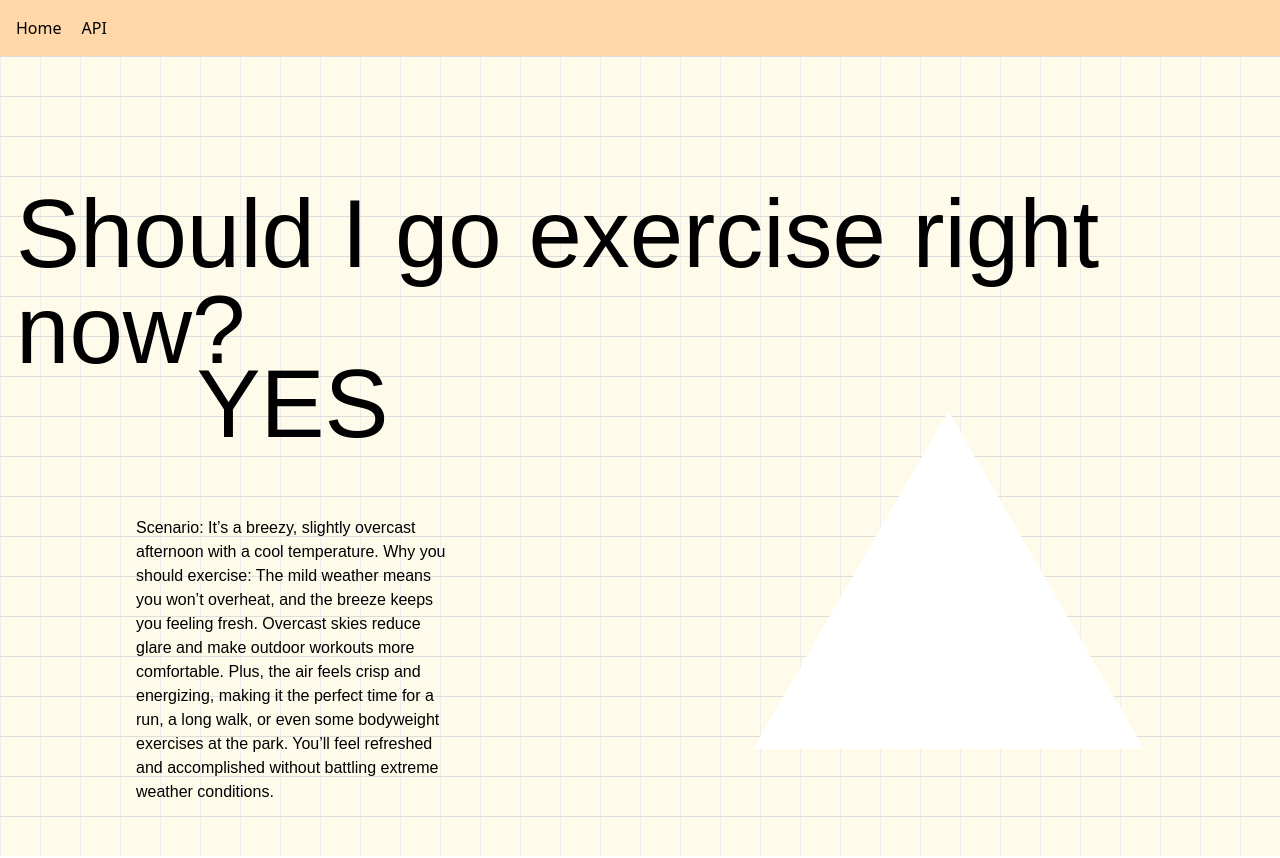
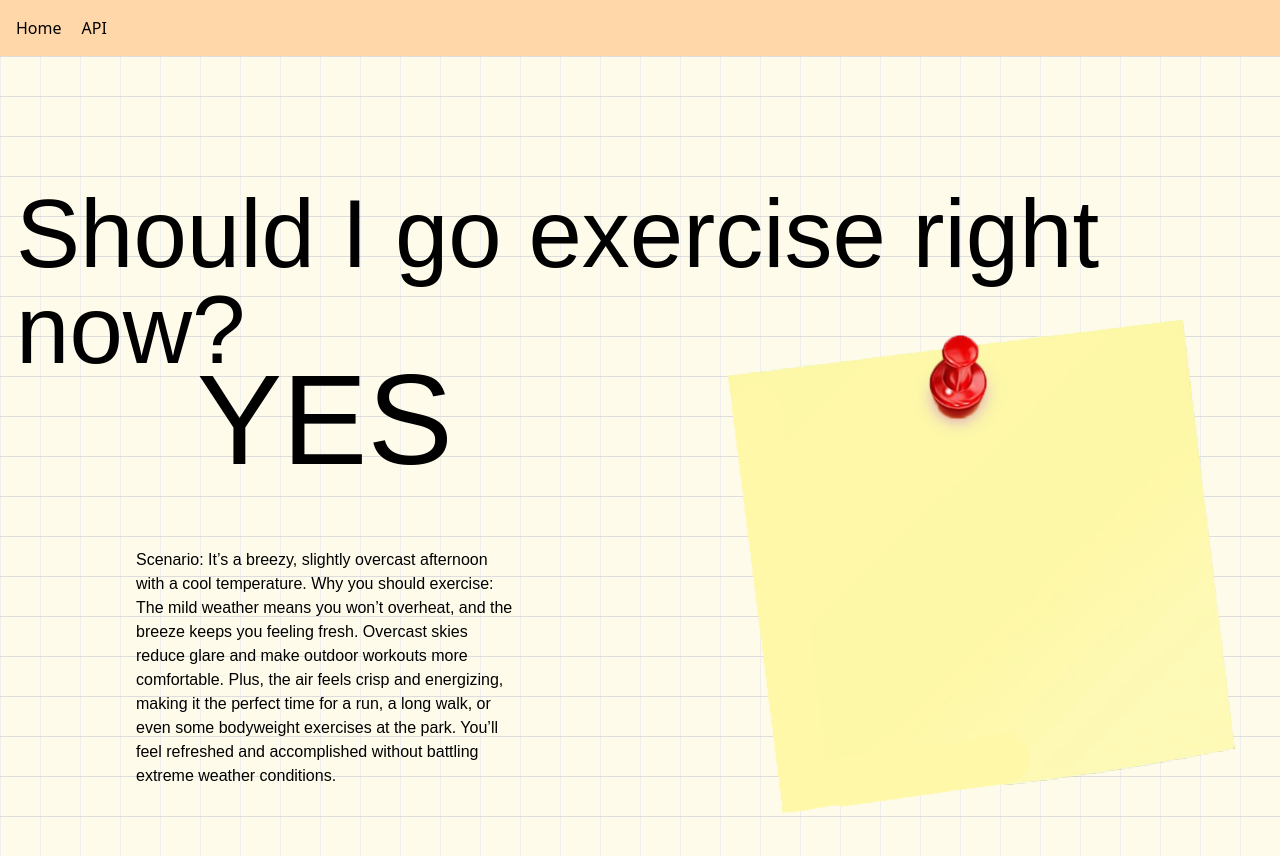
Before and after one commit to jee-gamer/should-I-go-exercise-today, a Next.js app: page / in a window 1280 px wide. Shown: the top 858 px of the page. Built offline with nearby package versions, Linux system fonts and the light colour scheme; a web font is replaced by a local one.

Commit message:
Change font for yesno

```diff
--- a/app/page.js
+++ b/app/page.js
@@ -4,6 +4,7 @@ import '@/app/globals.css'
 import localFont from 'next/font/local'
 
 const CaveatBrush_font = localFont({src: './fonts/CaveatBrush-Regular.ttf'})
+const PM_font = localFont({src: './fonts/PermanentMarker-Regular.ttf'})
 
 export default function Home() {
   return (
@@ -14,7 +15,7 @@ export default function Home() {
         <div id="main" className="flex flex-row items-center justify-center gap-16 mt-20">
 
             <div id="recommendation" className="flex flex-col items-center justify-center gap-16 m-30 text-black">
-                <div id="yesno" className="flex flex-col items-center justify-center gap-16 text-8xl">
+                <div id="yesno" className={`flex flex-col items-center justify-center gap-16 text-9xl ${PM_font.className}`}>
                     YES
                 </div>
                 <div id="general" className="flex flex-col items-center justify-center gap-16 max-w-100">
@@ -27,11 +28,11 @@ export default function Home() {
                 </div>
             </div>
 
-            <div className="flex flex-col items-center justify-center gap-16 m-30 text-black">
+            <div className="relative flex flex-col items-center justify-center gap-16 text-black">
                 <Image
-                    src="/vercel.svg"
-                    width={500}
-                    height={500}
+                    src="/pinNote2.png"
+                    width={600}
+                    height={600}
                     alt="Picture of the author"
                 />
             </div>
```
Also changed, not shown: public/pinNote.png (added), public/pinNote2.png (added).
